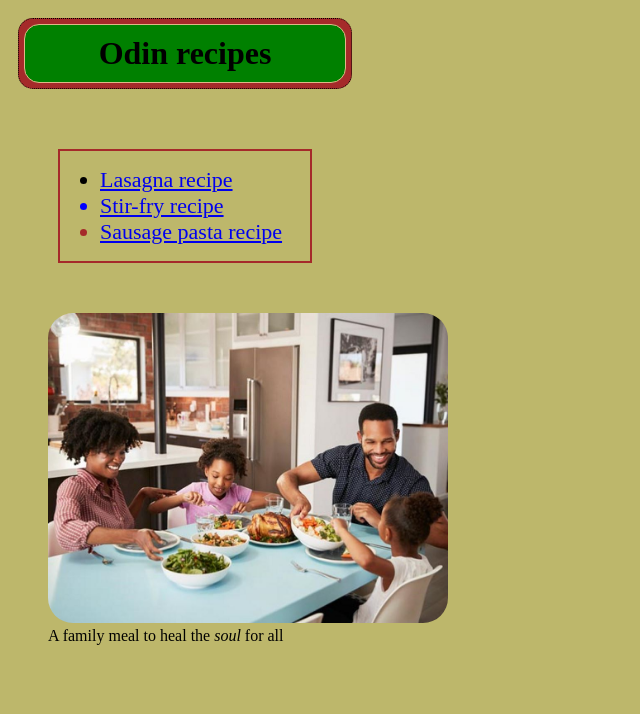
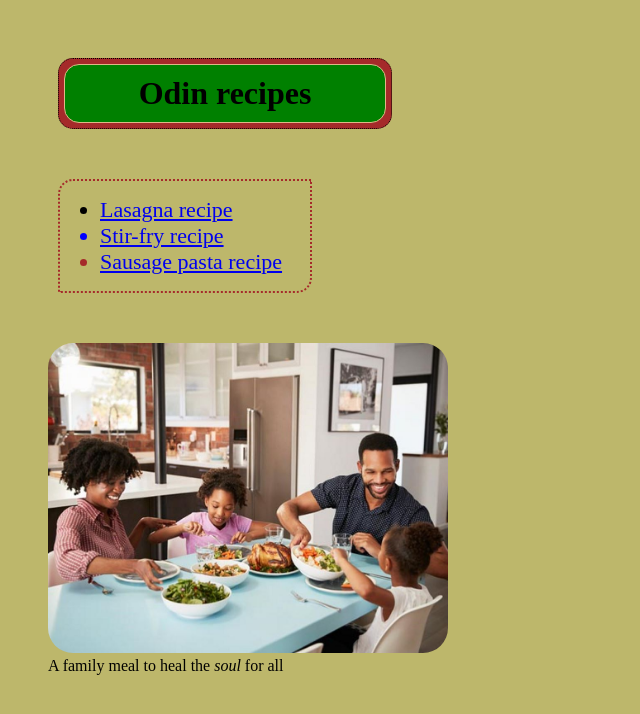
Before and after one commit to JamieJ80/odin-recipes, a plain HTML site: page index.html in a window 1280 px wide. Shown: the whole page, without its empty margins (0-640 px from the left). Drawn offline with Linux system fonts and the light colour scheme.

Commit message:
style-sheets/style.css

```diff
--- a/style-sheets/style.css
+++ b/style-sheets/style.css
@@ -14,7 +14,7 @@ h1{
     width: auto;
     height: auto;
     padding: 5px;
-    margin: 10px;
+    margin: 50px;
     border-radius: 15px;
     display: inline-block;
 }
@@ -22,9 +22,11 @@ li{
     font-size: 22px;
 }
 .link-box{
-    border: 2px solid brown;
+    border: 2px dotted brown;
     width: 250px;
-    margin: 50px;
+    margin: auto 50px 50px 50px;
+    border-top-left-radius: 15px;
+    border-bottom-right-radius: 15px;
 }
 body{
     background-color: darkkhaki;
```
